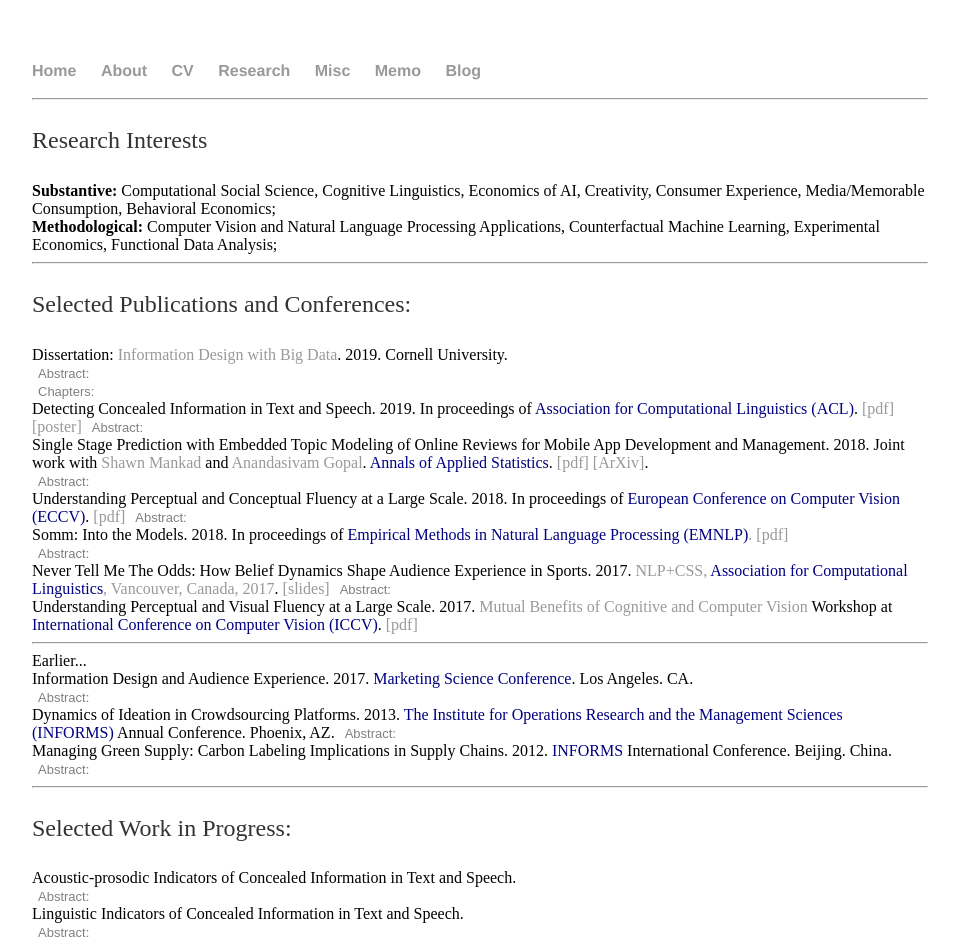
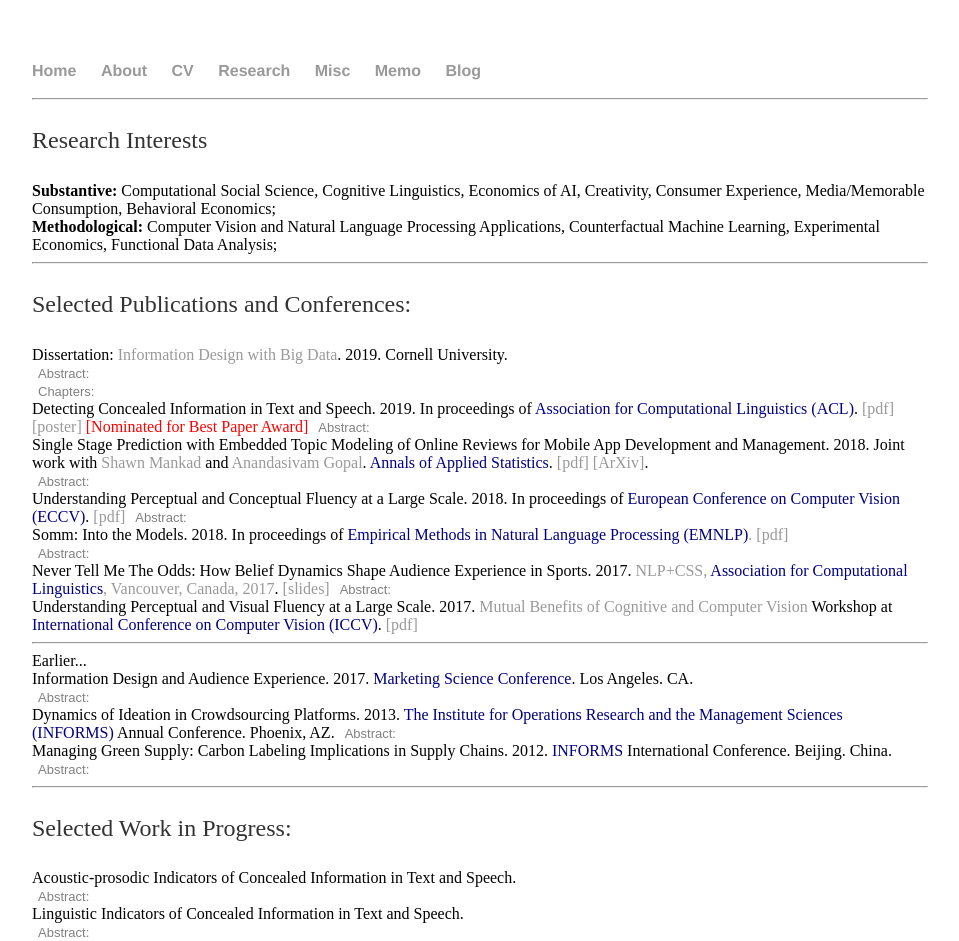
Before and after one commit to shenglih/shenglih.github.io, a Jekyll site: the page built from research/index.html, in a window 1280 px wide. Shown: the top 941 px of the page, without its empty margins (160-1119 px from the left). Built offline with Jekyll 4.4.1, drawn with Linux system fonts in a browser that asks for light colours.

Commit message:
Update index.html

```diff
--- a/research/index.html
+++ b/research/index.html
@@ -127,7 +127,7 @@
 
 <hr>-->
 
-	Detecting Concealed Information in Text and Speech. 2019. In proceedings of <a href="http://www.acl2019.org/EN/index.xhtml"><font color="navy">Association for Computational Linguistics (ACL)</font></a>. <a href="/research/1440_Paper.pdf">[pdf]</a> <a href="/research/acl_poster.pdf">[poster]</a>
+	Detecting Concealed Information in Text and Speech. 2019. In proceedings of <a href="http://www.acl2019.org/EN/index.xhtml"><font color="navy">Association for Computational Linguistics (ACL)</font></a>. <a href="/research/1440_Paper.pdf">[pdf]</a> <a href="/research/acl_poster.pdf">[poster]</a> <font color="red">[Nominated for Best Paper Award]</font>
 	<button class="collapsible"> Abstract: </button>
 	<div class="content"> Motivated by infamous cheating scandals in various industries and political events, we address the problem of detecting concealed information in technical settings. In this work, we explore acoustic-prosodic and linguistic indicators of information concealment by collecting a unique corpus of professionals practicing for oral exams while concealing information. We reveal subtle signs of concealed information in speech and text, compare, and contrast them with those in deception detection literature, thus uncovering the link between concealing information and deception. We then present a series of experiments that automatically detect concealed information from text and speech. We compare the use of acoustic-prosodic, linguistic, and individual feature sets, using different machine learning models. Finally, we present a multi-task learning framework with acoustic, linguistic, and individual features, that outperforms humman performance by over 15%.</div>
 	<br>
```
